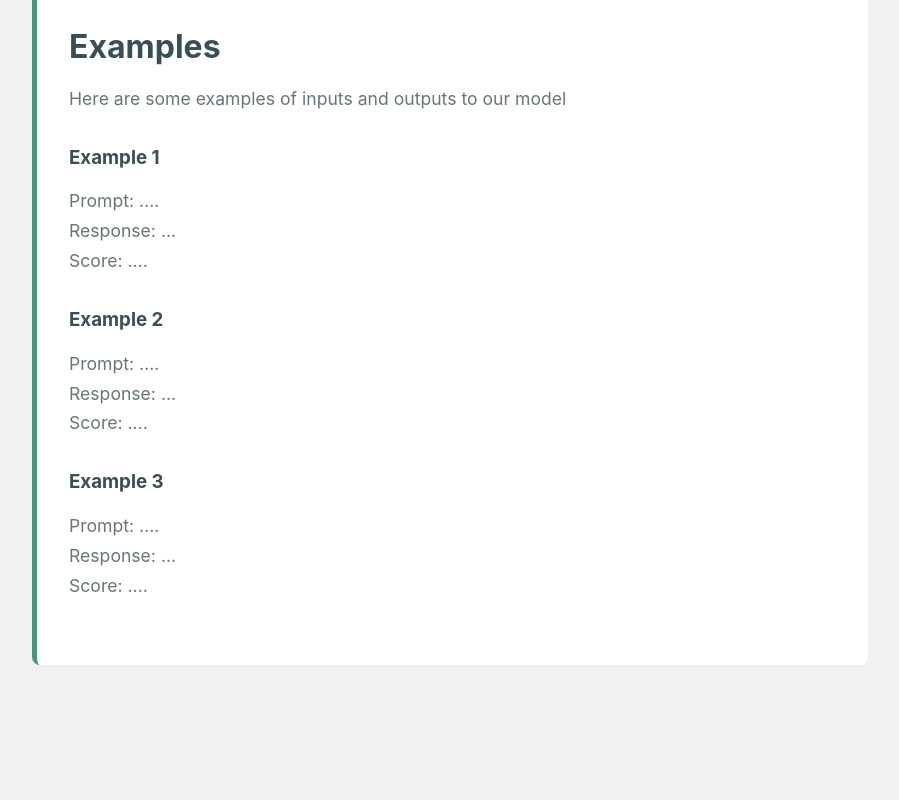
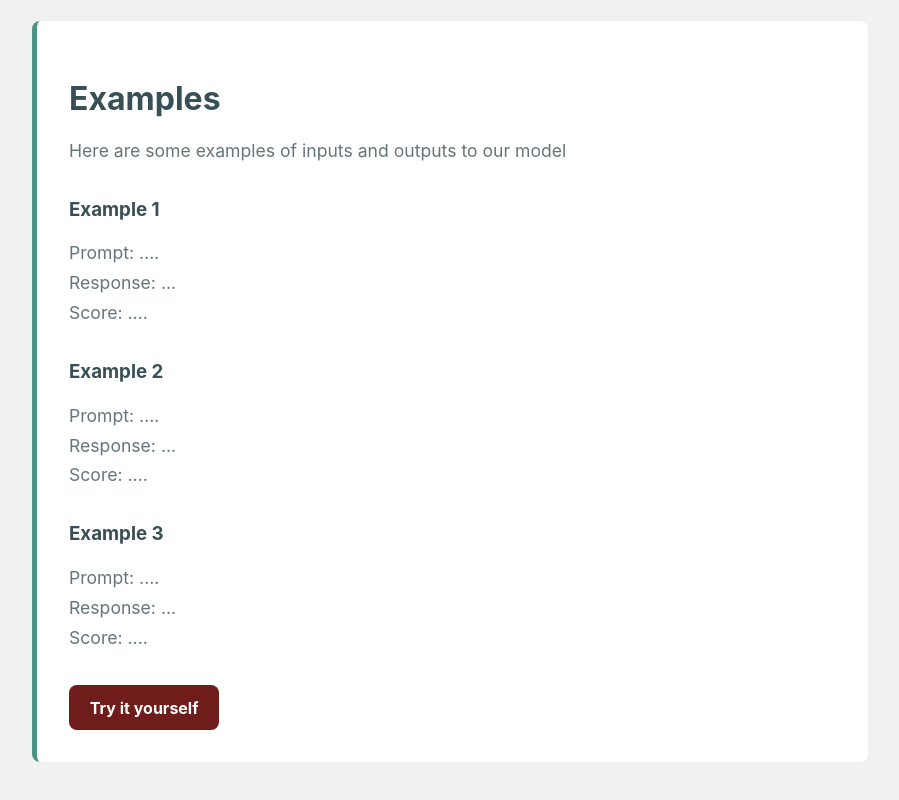
Before and after one commit to innovator-branchout/ai_eval, a SvelteKit app: page /guide in a window 1280 px wide. Shown: the part 905-1705 px from the top of the page, without its empty margins (190-1089 px from the left). Before the commit the page ends 1666 px from the top, so only its background shows below. Built offline with nearby package versions, Linux system fonts and the light colour scheme.

Commit message:
Added button to models
After learning about how to use the model, they can click a button to go straight to the tab for convience. Also a little formatting

```diff
--- a/src/routes/guide/+page.svelte
+++ b/src/routes/guide/+page.svelte
@@ -13,12 +13,15 @@
 		Understanding how to use the AI Reliability Audit.
 	</p>
 
+    <br>
+
 	<section id="overview">
 		<h2>Overview</h2>
 
 		<p>
 			To use our model, input the prompt and responses of a LLM into their respective textboxes, then click the evalulate button. Our model will then predict the score of the LLM, measuring its accuracy, reliability, and credibility.
 		</p>
+
 	</section>
 
 	<section id="index_system">
@@ -59,6 +62,7 @@
 			Response: ... <br>
 			Score: ....
 		</p>
+		<a class="primary-button" href="/model">Try it yourself</a>
 	</section>
 </main>
 
@@ -101,5 +105,18 @@
 		border-radius: 0.5rem;
 		background: var(--surface);
 	}
+	.primary-button {
+		display: inline-block;
+		padding: 0.8rem 1.3rem;
+		border-radius: 0.5rem;
+		background: var(--wine);
+		color: white;
+		font-weight: bold;
+		text-decoration: none;
+	}
+
+	.primary-button:hover {
+		background: #591716;
+	}
 
 </style>
```
